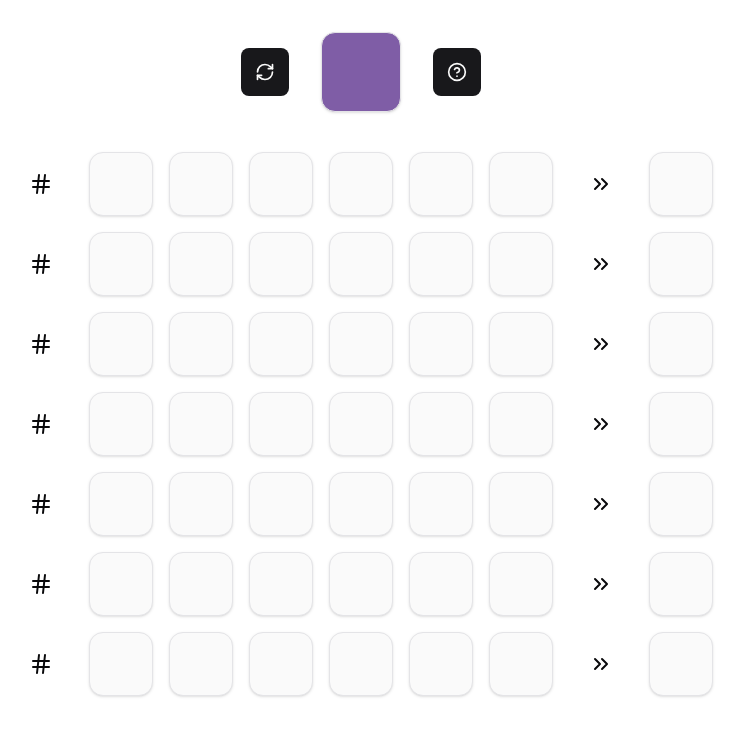
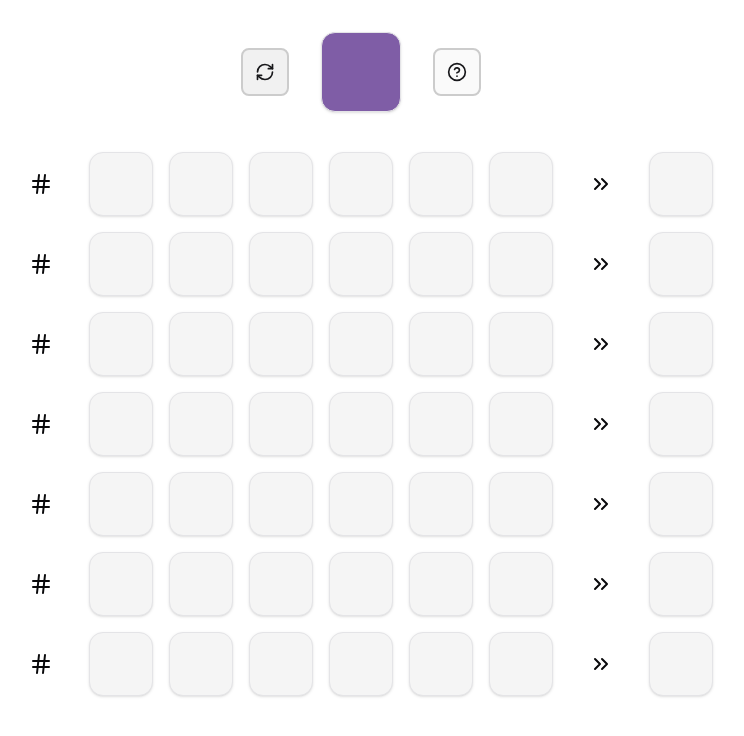
Before and after one commit to joshzhaa/hexadle, a React (Vite) app: page / in a window 1280 px wide. Shown: the top 736 px of the page, without its empty margins (279-1023 px from the left). Built offline with nearby package versions, Linux system fonts and the light colour scheme.

Commit message:
make the colors a bit easier on the eyes

```diff
--- a/src/components/ui/button.tsx
+++ b/src/components/ui/button.tsx
@@ -61,4 +61,4 @@ function Button({
   );
 }
 
-export { Button, buttonVariants };
+export { Button };
--- a/src/components/ui/table.tsx
+++ b/src/components/ui/table.tsx
@@ -55,7 +55,7 @@ function TableRow({ className, ...props }: React.ComponentProps<"tr">) {
     <tr
       data-slot="table-row"
       className={cn(
-        "hover:bg-muted/50 data-[state=selected]:bg-muted transition-colors",
+        "data-[state=selected]:bg-muted transition-colors",
         className,
       )}
       {...props}
--- a/src/features/game.tsx
+++ b/src/features/game.tsx
@@ -112,7 +112,7 @@ function GameHeader({
               setTargetColor(randomHex());
               setGuesses(INITIAL_GUESS_ARRAY);
             }}
-            className="size-12"
+            className="size-12 bg-[#F1F1F1] border-[#CCCCCC] border-2 dark"
           >
             <RefreshCw className="size-5" />
           </Button>
@@ -125,7 +125,7 @@ function GameHeader({
       <ColorBlock color={targetColor} className="size-20 m-8" />
       <HoverCard openDelay={1} closeDelay={100}>
         <HoverCardTrigger>
-          <Button className="size-12">
+          <Button className="size-12 bg-[#FAFAFA] border-[#CCCCCC] border-2 dark">
             <CircleQuestionMark className="size-5" />
           </Button>
         </HoverCardTrigger>
--- a/src/features/guess-table.tsx
+++ b/src/features/guess-table.tsx
@@ -11,7 +11,7 @@ interface GuessTableProps extends ComponentProps<"table"> {
   target: string;
 }
 
-const WHITE = "FAFAFA";
+const WHITE = "F5F5F5";
 
 function GuessTable({ colors, target, className, ...props }: GuessTableProps) {
   const populateRow = (color: string, i: number) => (
--- a/src/lib/evaluate-guess.ts
+++ b/src/lib/evaluate-guess.ts
@@ -1,7 +1,7 @@
 // computes the correctness of guesses and returns background color arrays
 const GREEN = "3FA34D";
 const YELLOW = "FFD639";
-const WHITE = "FAFAFA";
+const WHITE = "F5F5F5";
 
 function emptyBackgrounds(): string[] {
   // TODO: add dark mode
--- a/src/lib/random.ts
+++ b/src/lib/random.ts
@@ -5,7 +5,7 @@ const sfc32 = (a: number, b: number, c: number, d: number): (() => number) => {
     b |= 0;
     c |= 0;
     d |= 0;
-    let t = (((a + b) | 0) + d) | 0;
+    const t = (((a + b) | 0) + d) | 0;
     d = (d + 1) | 0;
     a = b ^ (b >>> 9);
     b = (c + (c << 3)) | 0;
```
